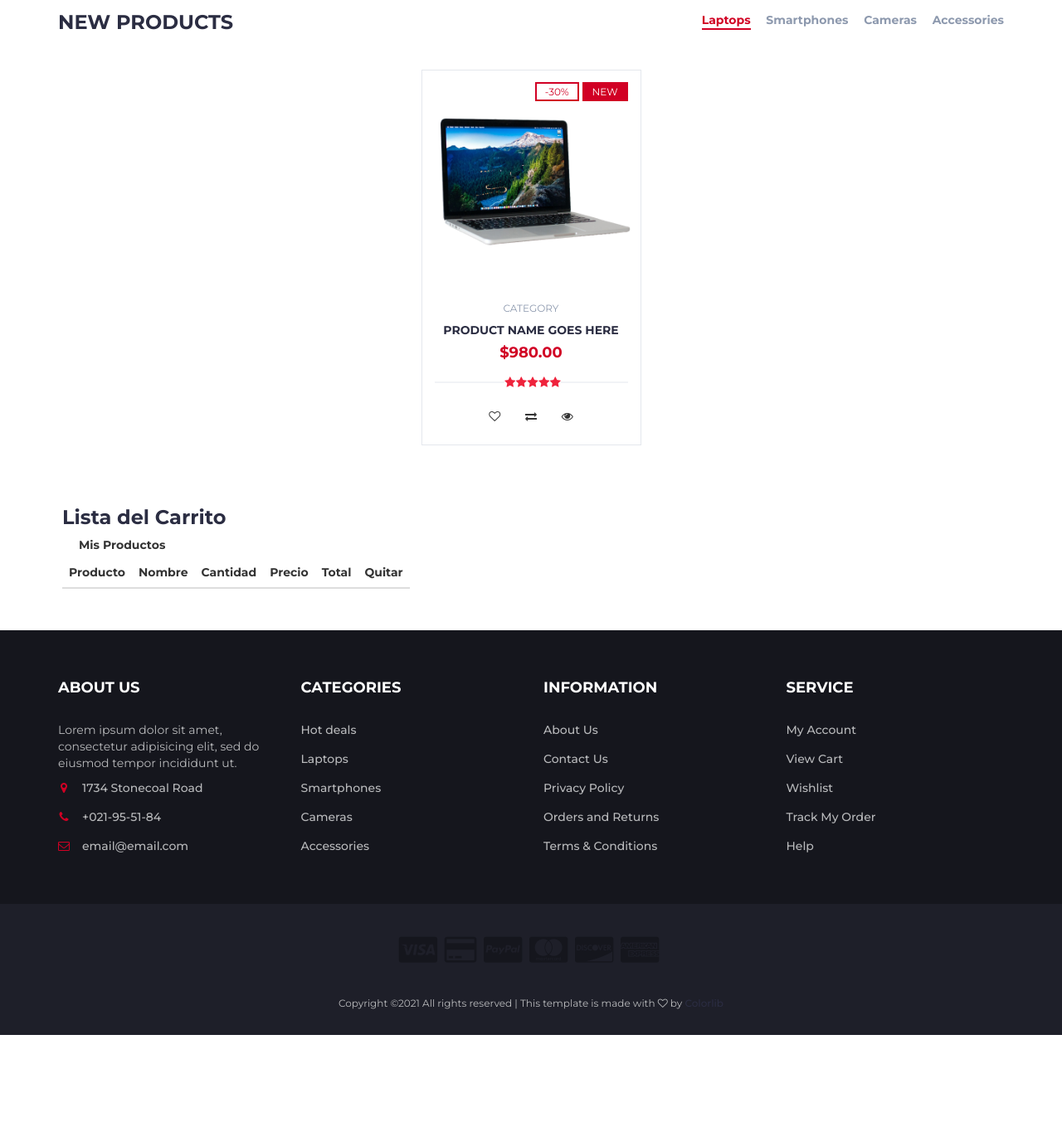
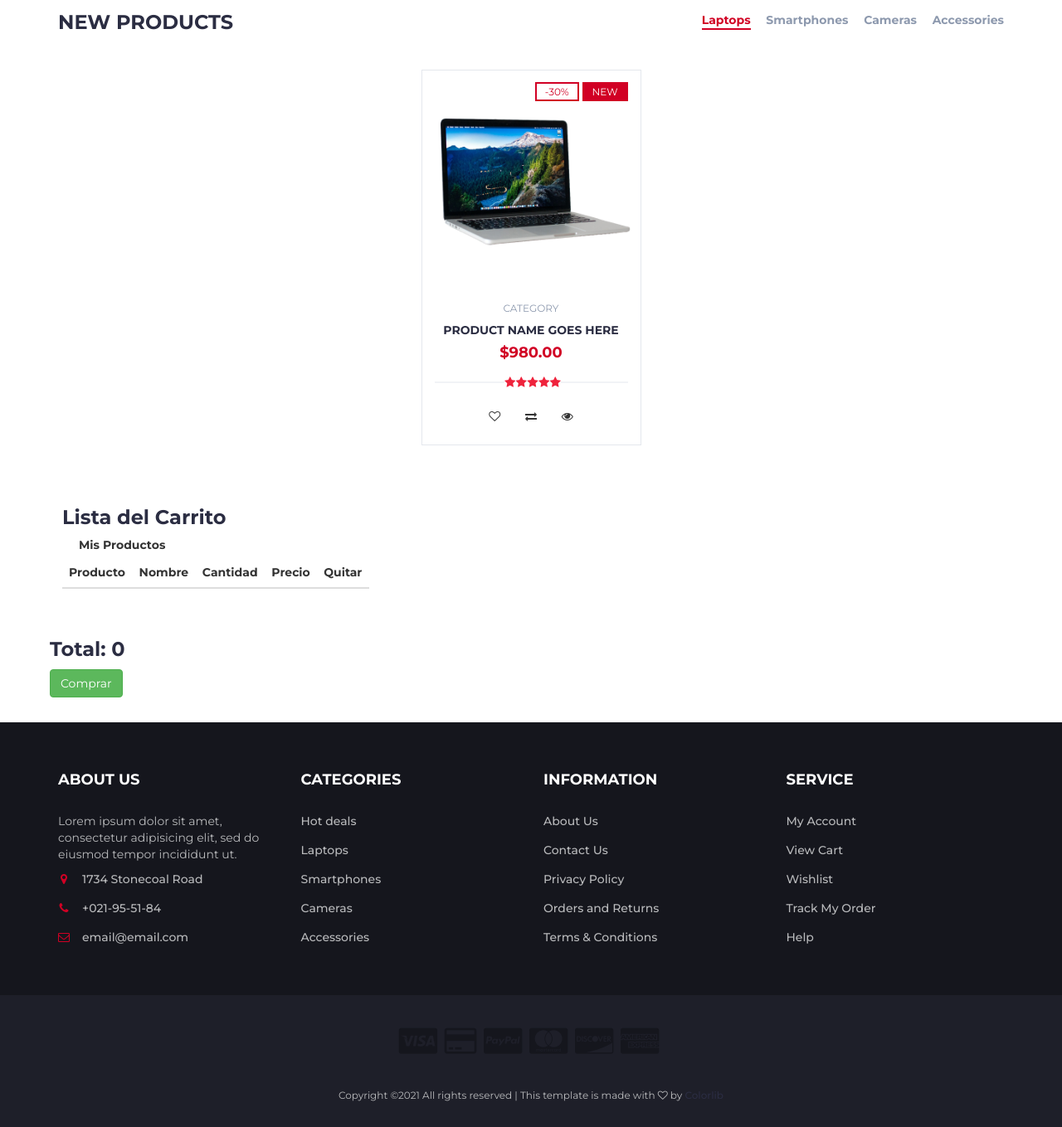
Before and after one commit to Tienda-deportiva/ModuleCar, a PHP site: page / in a window 1280 px wide; the page is wider, and only the part inside the window is pictured. Shown: the part 528-1887 px from the top of that part at 83% size. Before the commit the page ends 1776 px from the top of that part, so only its background shows below. Run offline with PHP 8.4, Linux system fonts and the light colour scheme; lists and menus that the app fills with data are empty.

Commit message:
cambios en el proyecto

```diff
--- a/view/partials/content.php
+++ b/view/partials/content.php
@@ -248,7 +248,6 @@
                                 <th>Nombre</th>
                                 <th>Cantidad</th>
                                 <th>Precio</th>
-                                    <th>Total</th>
                                 <th>Quitar</th>
                             </tr>
                         </thead>
@@ -259,17 +258,18 @@
                                 <td class="table__cantidad"><input type="number" style="width: 50px" min="1" values="1" name="cant_prod" id="cant"></td>
                                 <td>$400,00</td>
                                 <td><a href="#"><button type="submit" class="btn btn-danger"><i class="fa fa-trash"></i></button></a></td>
+                            </tr> -->
+                        </tbody>
+                    </table>
+                    <br><br>
                     <div class="row">
                         <div class="col">
-                                            <h3 class="itemCartTotal text-white">Total: 0</h3>
+                            <h3 class="itemCartTotal">Total: 0</h3>
                         </div>
                         <div class="col d-flex justify-content-end">
                             <button class="btn btn-success">Comprar</button>
                         </div>
                     </div>
-                                </tr> -->
-                            </tbody>
-                        </table>
                 </div>
             </div>
         </form>
--- a/web/js/app.js
+++ b/web/js/app.js
@@ -19,9 +19,13 @@ function addToCarritoItem(e){
     addItemCarrito(newItem);
 }
 function addItemCarrito(newItem){
-    for(let i=0; i<carrito.length; i++){
+    for(let i=0; i < carrito.length; i++){
+        const inputElemento=tbody.getElementsByClassName('table__cantidad');
         if (carrito[i].title.trim() === newItem.title.trim()) {
             carrito[i].amount++;
+            const inputValue=inputElemento[i];
+            inputValue.value++;
+            CarritoTotal();
             return null;
         }
     }
@@ -34,20 +38,60 @@ function renderCarrito(){
         const tr=document.createElement('tr');
         tr.classList.add('ItemCarrito');
         const Content=`
-        <td class="table__productos"><img src="${item.img}" alt="" class="img" style="width: 60px"></td>
-        <td>${item.title}</td>
-        <td class="table__cantidad"><input type="number" style="width: 50px" min="1" values="${item.amount}" name="cant_prod" id="cant"></td>
-        <td>${item.price}}</td>
-        <td><a href="#"><button type="button" class="btn btn-danger"><i class="fa fa-trash"></i></button></a></td>
-        <div class="row">
-            <div class="col">
-                <h3 class="itemCartTotal text-white">Total: 0</h3>
-            </div>
-            <div class="col d-flex justify-content-end">
-                <button class="btn btn-success">Comprar</button>
-            </div>
-        </div>`;
+        <td class="table__productos"><img src=${item.img} alt="" class="img" style="width: 60px"></td>
+        <td><p class="product-name">${item.title}</p></td>
+        <td><input type="number" style="width: 50px" min="1" name="cant_prod" id="cant" class="input__elemento table__cantidad" value=${item.amount}></td>
+        <td>${item.price}</td>
+        <td><button type="button" class="btn btn-danger delete"><i class="fa fa-trash"></i></button></td>`;
         tr.innerHTML=Content;
         tbody.append(tr);
+        tr.querySelector('.delete').addEventListener('click', removeItemCarrito);
+        tr.querySelector('.input__elemento').addEventListener('change', sumaCantidad);
+    });
+    CarritoTotal();
+}
+function CarritoTotal(){
+    let Total=0;
+    const itemCartTotal=document.querySelector('.itemCartTotal');
+    carrito.forEach((item)=>{
+        const precio=Number(item.price.replace('$', ''));
+        Total=Total+precio*item.amount;
+    });
+    itemCartTotal.innerHTML=`Total $${Total}`;
+    addLoaclStorage();
+}
+function removeItemCarrito(e){
+    const buttonDelete=e.target;
+    const tr=buttonDelete.closest('.ItemCarrito');
+    const title=tr.querySelector('.product-name').textContent;
+    for(let i=0; i < carrito.length; i++){
+        if (carrito[i].title.trim()===title.trim()) {
+            carrito.splice(i, 1);
+            console.log('ejecuta');
+        }
+    }
+    tr.remove();
+    CarritoTotal();
+}
+function sumaCantidad(e){
+    const sumaInput=e.target;
+    const tr=sumaInput.closest('.ItemCarrito');
+    const title=tr.querySelector('.product-name').textContent;
+    carrito.forEach(item=>{
+        if (item.title.trim()===title) {
+            sumaInput.value < 1 ? (sumaInput.value=1):sumaInput.value;//permite que cuando el usuario realice un value menor que 1 en el ansperson realiza el value a 1 con la respectiva suma
+            item.amount=sumaInput.value;
+            CarritoTotal();
+        }
     });
 }
+function addLoaclStorage(){
+    localStorage.setItem('carrito', JSON.stringify(carrito));//guarda el string del carrito al local
+}
+window.onload=function(){
+    const storage=JSON.parse(localStorage.getItem('carrito'));//permite cuando el usuario cargue la pagina no se pierda los datos del item carrito  mediante la bd de localstorage
+    if (storage) {
+        carrito=storage;
+        renderCarrito();
+    }
+}
```
Lines whose indentation alone changed are shown as unchanged.
